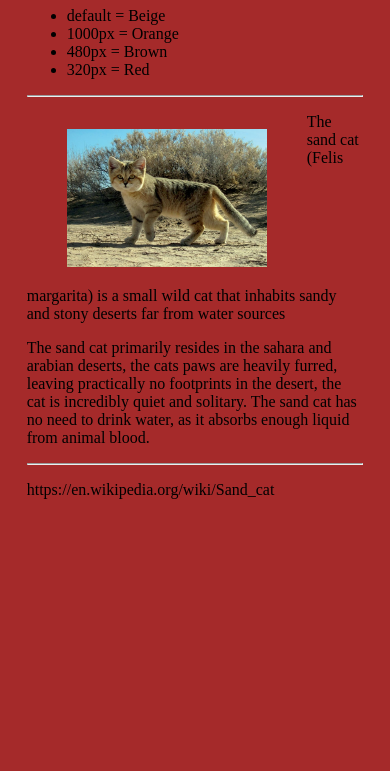
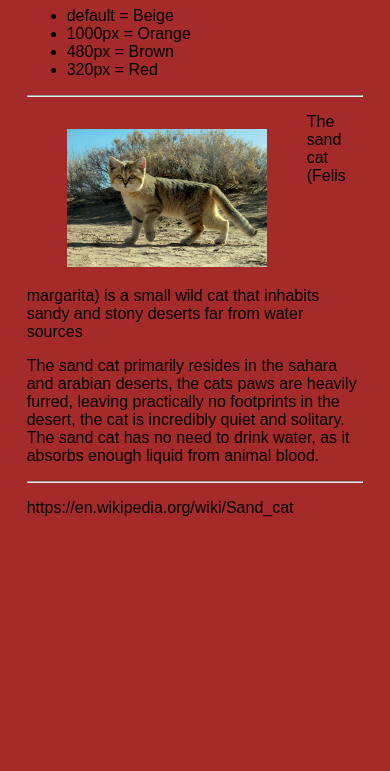
Before and after one commit to AustraZv/AustraZv.github.io, a plain HTML site: page index.html in a window 390 px wide. Shown: the part 73-844 px from the top of the page. Drawn offline with Linux system fonts and the light colour scheme.

Commit message:
Adding font sizes to sand cat page

```diff
--- a/styles.css
+++ b/styles.css
@@ -1,6 +1,11 @@
 body
 	{
 	background-color: beige;
+	font-family: Arial, Helvetica, sans-serif;
+	}
+p
+	{
+	font-size: 20px;
 	}
 
 .container
@@ -29,7 +34,13 @@ body
 	background-color: orange;
 	}
 
+p
+	{
+	font-size: 18px;
+	}
+
 }
+
 
 
 @media only screen and (max-width : 480px) {
@@ -37,6 +48,10 @@ body
 body
 	{
 	background-color: brown;
+	}
+	p
+	{
+	font-size: 16px;
 	}
 
 }
@@ -48,5 +63,9 @@ body
 	{
 	background-color: red;
 	}
+	p
+	{
+	font-size: 13px;
+	}
 
 }
```
